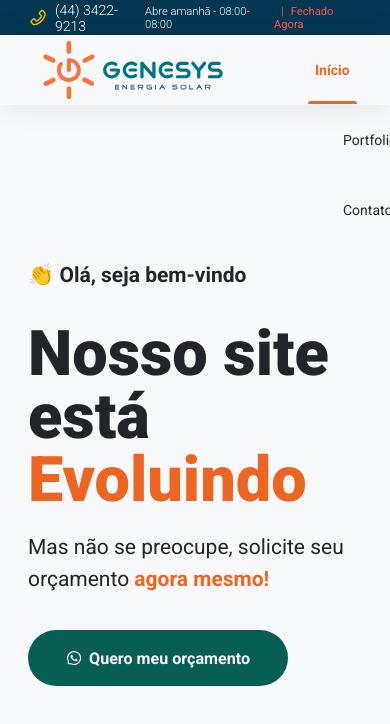
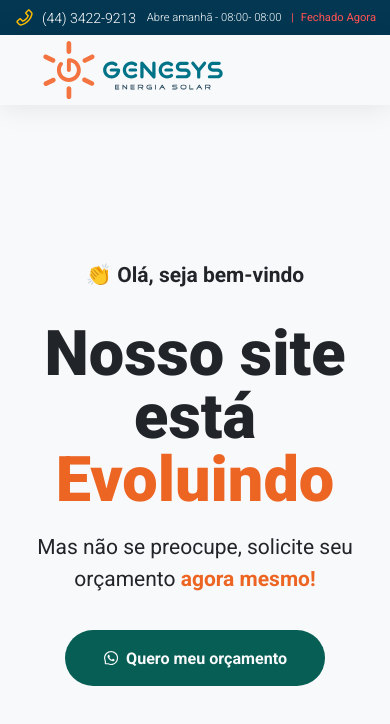
Before and after one commit to douglasscriptore/genesys, a Next.js app: page / in a window 390 px wide. Shown: the top 724 px of the page. Built offline with nearby package versions, Linux system fonts and the light colour scheme.

Commit message:
fix: responsive

```diff
--- a/src/pages/components/Header/styles.module.scss
+++ b/src/pages/components/Header/styles.module.scss
@@ -15,6 +15,7 @@
 
   display: flex;
   align-items: center;
+  justify-content: space-between;
 
   img{
     width: 15rem;
@@ -58,4 +59,10 @@
       }
     }
   }
+
+  @media (max-width: 720px){
+    nav {
+      display: none;
+    }
+  }
 }
--- a/src/pages/components/SubHeader/index.tsx
+++ b/src/pages/components/SubHeader/index.tsx
@@ -16,6 +16,7 @@ export default function SubHeader () {
 
   const renderOpen = useCallback(() => {
     const today = dayjs();
+    console.log(today);
     const day = today.day()
     const days = [
       "Domingo", "Segunda-Feira", "Terça-Feira", "Quarta-Feira", "Quinta-Feira", "Sexta-Feira", "Sábado"
--- a/src/pages/components/SubHeader/styles.module.scss
+++ b/src/pages/components/SubHeader/styles.module.scss
@@ -12,6 +12,10 @@
   display: flex;
   align-items: center;
   justify-content: space-between;
+
+  @media (max-width: 480px){
+    padding: 0 1rem;
+  }
 }
 
 .phoneContent {
@@ -31,8 +35,8 @@
 }
 
 .openHouseContent {
-  display: flex;
-  align-items: center;
+  display: block;
+  // align-items: center;
   color: var(--white);
   font: 300 0.8rem "Roboto", sans-serif;
   svg{
@@ -62,4 +66,6 @@
     }
   }
 
+
+
 }
--- a/src/pages/home.module.scss
+++ b/src/pages/home.module.scss
@@ -7,6 +7,10 @@
   display: flex;
   align-items: center;
   justify-content: center;
+
+  @media (max-width: 480px){
+    padding: 0 1rem;
+  }
 }
 
 .hero {
@@ -43,4 +47,11 @@
   button{
     margin-top: 2.5rem;
   }
+
+  @media (max-width: 480px){
+    align-items: center;
+    display: flex;
+    text-align: center;
+    flex-direction: column;
+  }
 }
--- a/src/styles/global.scss
+++ b/src/styles/global.scss
@@ -45,7 +45,6 @@
 body {
   background: var(--grey-50);
   color: var(--grey-800);
-
 }
 
 body, input, textarea, select, button {
```
